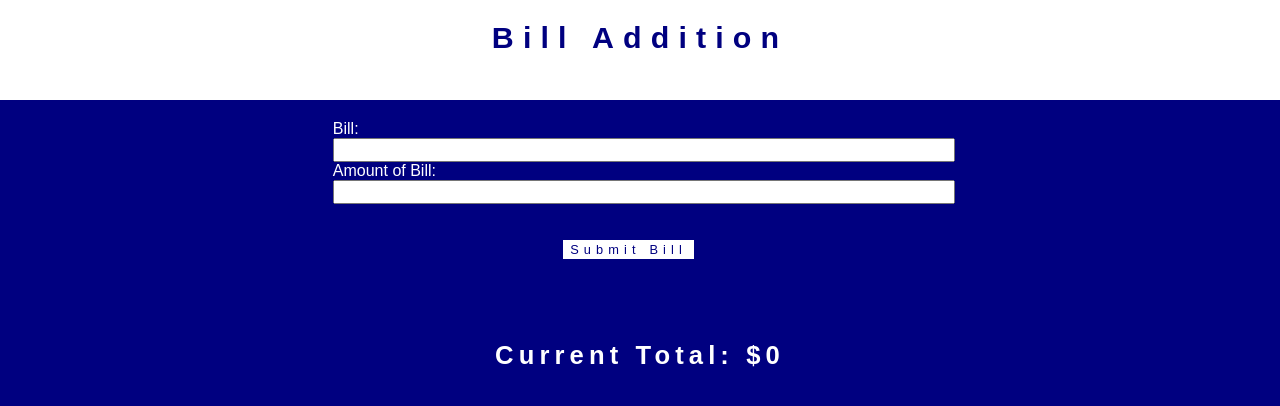
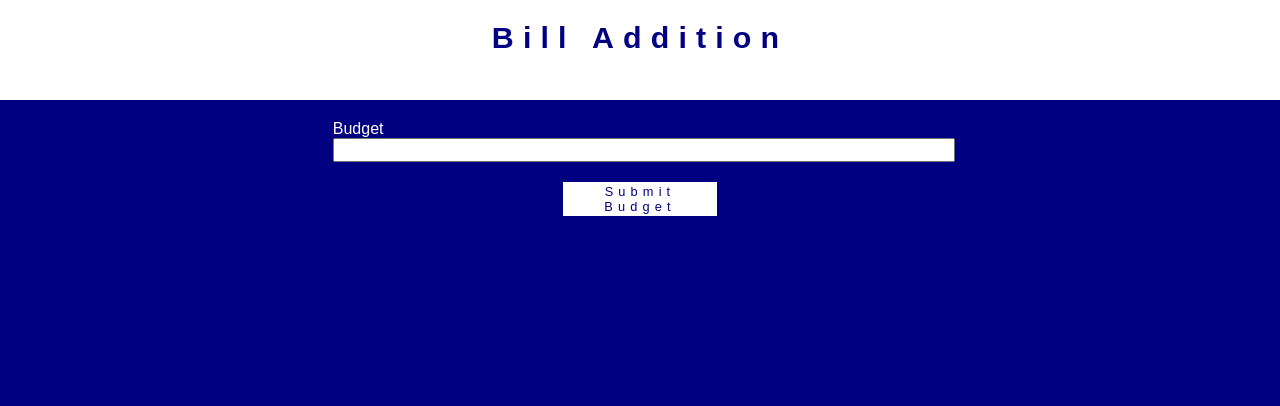
Before and after one commit to aaronendsley/Bill-Addition, an Angular app: page / in a window 1280 px wide. Shown: the top 406 px of the page. Built offline with nearby package versions, Linux system fonts and the light colour scheme.

Commit message:
started work on the budget component

```diff
--- a/src/app/app.component.css
+++ b/src/app/app.component.css
@@ -5,24 +5,6 @@
     margin-right:20%;
     margin-top:120px;
 }
-
-.label-style{
-    width:80%;
-    margin-left:10%;
-    margin-right:10%;
-    font-size:1em;
-    color:#fff;
-
-}
-
-.input-style{
-    width:80%;
-    margin-left:10%;
-    margin-right:10%;
-    font-size:1em;
-    color:#000080;
-}
-
 .submit-button{
     border: 1px solid #fff;
     background-color: #fff;
--- a/src/app/app.component.html
+++ b/src/app/app.component.html
@@ -1,17 +1,27 @@
+<div *ngIf="budget === 0">
+    <div class="form-container">
+        <form>
+            <app-budget #Budget></app-budget>
+            <button class="submit-button">Submit Budget</button>
+        </form>
+    </div>
+</div>
+
+<div *ngIf="budget !== 0">
     <div class="form-container">
         <form>
             <label class="label-style">Bill:</label>
-    <input class="input-style"type="text" #billName>
+            <input class="input-style" type="text" #billName>
 
             <label class="label-style">Amount of Bill:</label>
             <input class="input-style" type="text" #amountBill>
-  </form>
             <div class="validation">
                 <p>{{InputVal}}</p>
 
             </div>
             <button class="submit-button" (click)="submit(billName, amountBill)">Submit Bill</button>
+        </form>
     </div>
-
-  <h2 class="total-style">Current Total: ${{total}}</h2>
+    <h2 class="total-style">Total Budget Left: Current Total: ${{total}}</h2>
     <app-bill *ngFor="let bill of bills" [bills]="bill"></app-bill>
+</div>
--- a/src/app/app.component.ts
+++ b/src/app/app.component.ts
@@ -1,18 +1,21 @@
     import { Component, OnInit } from '@angular/core';
     import { Bill } from './bill/bill.model';
-
     @Component({
       selector: 'app-root',
       templateUrl: './app.component.html',
       styleUrls: ['./app.component.css']
     })
+
     export class AppComponent implements OnInit {
       bills: Bill[];
       total: string = '0';
       InputVal: string;
+      budget = 0;
+      budgetStringifyed: string;
 
       constructor() {
          this.bills = [];
+         console.log(this.budget);
       }
 
       resetTheValues(resetTitle, resetAmount): void{
@@ -44,7 +47,9 @@
 
       }
 
-      submit(title: HTMLInputElement, amount: HTMLInputElement): void{
+
+
+      submit(title: HTMLInputElement, amount: HTMLInputElement): void {
         const amountConverted: number = parseFloat(amount.value);
         if (this.checkTheInputAndPush(title.value, amountConverted)) {;
         this.resetTheValues(title, amount);
--- a/src/app/app.module.ts
+++ b/src/app/app.module.ts
@@ -5,11 +5,13 @@ import { HttpModule } from '@angular/http';
 
 import { AppComponent } from './app.component';
 import { BillComponent } from './bill/bill.component';
+import { BudgetComponent } from './budget/budget.component';
 
 @NgModule({
   declarations: [
     AppComponent,
-    BillComponent
+    BillComponent,
+    BudgetComponent
   ],
   imports: [
     BrowserModule,
--- /dev/null
+++ b/src/app/budget/budget.component.html
@@ -0,0 +1,2 @@
+<label class="label-style">Budget</label>
+<input class="input-style"type="text">
--- /dev/null
+++ b/src/app/budget/budget.component.ts
@@ -0,0 +1,15 @@
+import { Component, OnInit } from '@angular/core';
+
+@Component({
+  selector: 'app-budget',
+  templateUrl: './budget.component.html',
+  styleUrls: ['./budget.component.css']
+})
+export class BudgetComponent implements OnInit {
+
+  constructor() { }
+
+  ngOnInit() {
+  }
+
+}
--- a/src/styles.css
+++ b/src/styles.css
@@ -26,3 +26,19 @@ body{
     margin:0;
     padding:0;
 }
+.label-style{
+    width:80%;
+    margin-left:10%;
+    margin-right:10%;
+    font-size:1em;
+    color:#fff;
+
+}
+
+.input-style{
+    width:80%;
+    margin-left:10%;
+    margin-right:10%;
+    font-size:1em;
+    color:#000080;
+}
```
Also changed, not shown: src/app/budget/budget.component.css (added), 1 other file (tests, documents, lock files or other folders). Lines whose indentation alone changed are shown as unchanged.
